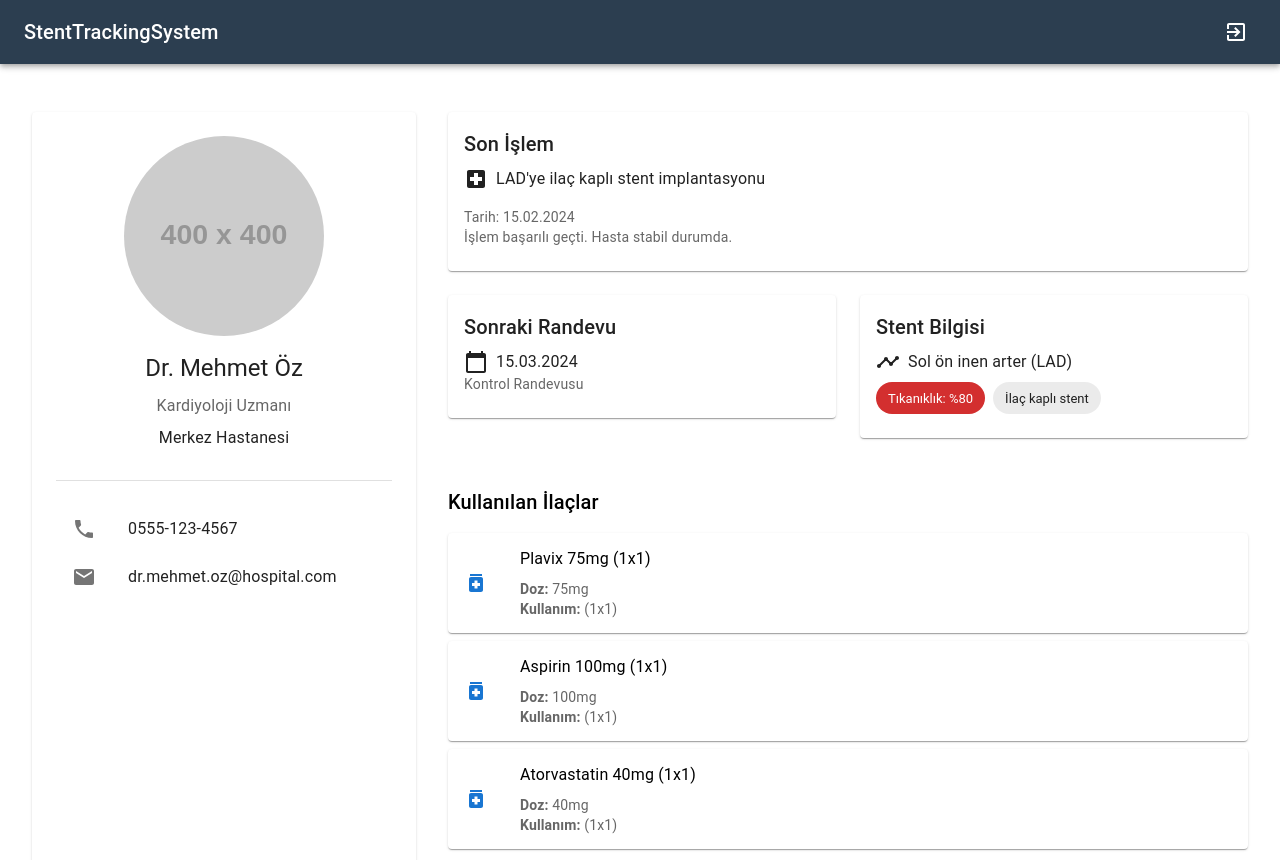
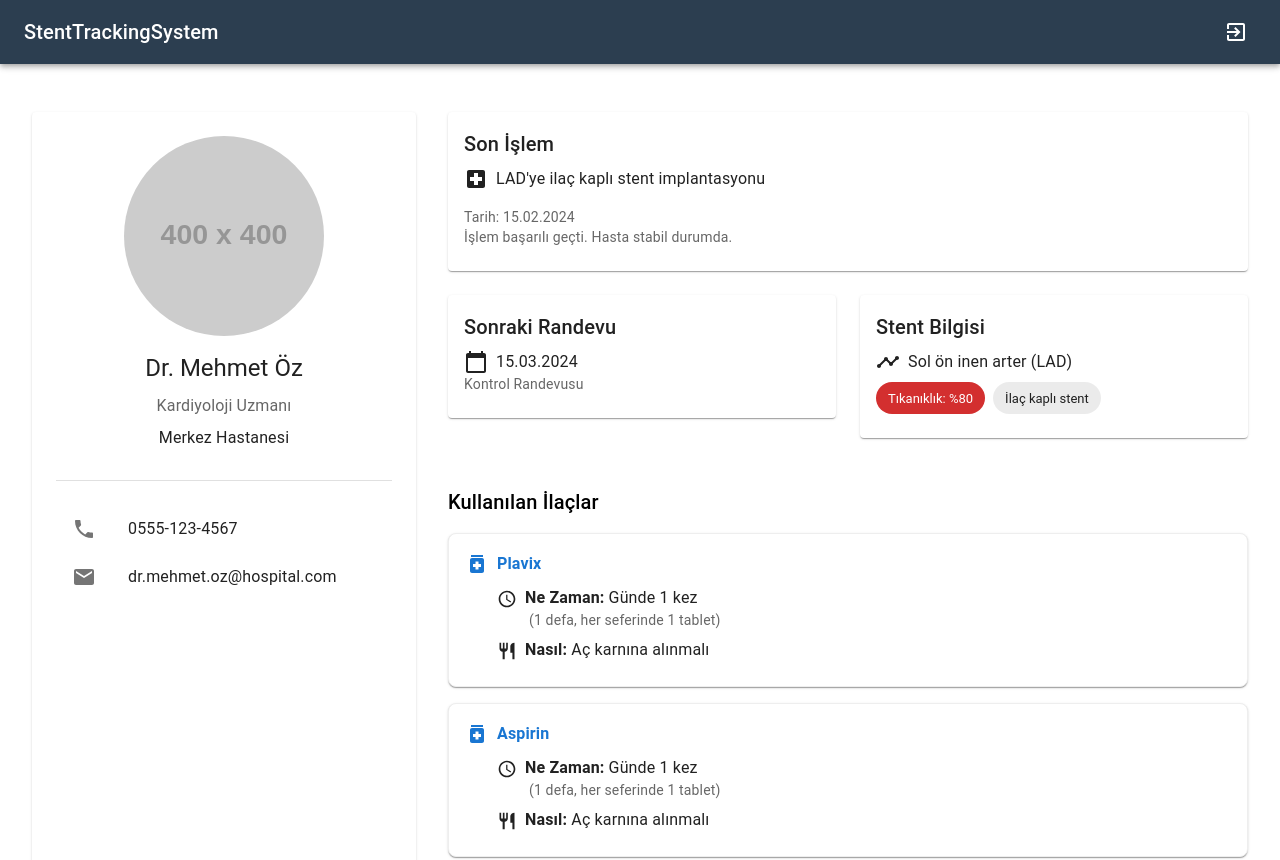
Before and after one commit to U9ursaa/StentTrackingSystem, a React (Create React App) app: page /patient/dashboard in a window 1280 px wide. Shown: the top 860 px of the page. Built offline with nearby package versions, Linux system fonts and the light colour scheme.

Commit message:
Hasta dashboard ilaç listesi daha anlaşılır hale getirildi

```diff
--- a/src/components/Patient/PatientDashboard.js
+++ b/src/components/Patient/PatientDashboard.js
@@ -20,7 +20,11 @@ import {
   Medication as MedicationIcon,
   Timeline as TimelineIcon,
   Phone as PhoneIcon,
-  Email as EmailIcon
+  Email as EmailIcon,
+  Medication as MedicationIconMUI,
+  Warning as WarningIcon,
+  AccessTime as AccessTimeIcon,
+  Restaurant as RestaurantIcon
 } from '@mui/icons-material';
 import PatientHeader from './PatientHeader';
 
@@ -46,9 +50,27 @@ const PatientDashboard = () => {
       type: "Kontrol Randevusu"
     },
     medications: [
-      "Plavix 75mg (1x1)",
-      "Aspirin 100mg (1x1)",
-      "Atorvastatin 40mg (1x1)"
+      {
+        name: "Plavix",
+        frequency: "1x1",
+        timing: "ac",
+        specialInstructions: null,
+        warnings: null
+      },
+      {
+        name: "Aspirin",
+        frequency: "1x1",
+        timing: "ac",
+        specialInstructions: null,
+        warnings: null
+      },
+      {
+        name: "Atorvastatin",
+        frequency: "1x1",
+        timing: "ac",
+        specialInstructions: null,
+        warnings: null
+      }
     ],
     stentInfo: {
       location: "Sol ön inen arter (LAD)",
@@ -64,32 +86,86 @@ const PatientDashboard = () => {
       </Typography>
       <List>
         {patientInfo.medications.map((med, index) => (
-          <ListItem
+          <Paper
             key={index}
             sx={{
-              mb: 1,
-              bgcolor: 'background.paper',
-              borderRadius: 1,
-              boxShadow: 1
+              mb: 2,
+              p: 2,
+              border: '1px solid',
+              borderColor: 'grey.200',
+              borderRadius: 2
             }}
           >
-            <ListItemIcon>
-              <MedicationIcon color="primary" />
-            </ListItemIcon>
-            <ListItemText
-              primary={med}
-              secondary={
-                <Box sx={{ mt: 1 }}>
-                  <Typography variant="body2" color="text.secondary">
-                    <strong>Doz:</strong> {med.split(' ')[1]}
-                  </Typography>
-                  <Typography variant="body2" color="text.secondary">
-                    <strong>Kullanım:</strong> {med.split(' ')[2]}
+            <Box sx={{ display: 'flex', alignItems: 'center', mb: 1 }}>
+              <MedicationIconMUI color="primary" sx={{ mr: 1 }} />
+              <Typography variant="subtitle1" color="primary" sx={{ fontWeight: 'bold' }}>
+                {med.name}
+              </Typography>
+            </Box>
+
+            <Box sx={{ pl: 4 }}>
+              {/* Doz ve Kullanım */}
+              <Box sx={{ mb: 1 }}>
+                <Typography variant="body1">
+                  <AccessTimeIcon sx={{ fontSize: 20, mr: 1, verticalAlign: 'middle' }} />
+                  <strong>Ne Zaman:</strong> Günde {med.frequency.split('x')[0]} kez
+                </Typography>
+                <Typography variant="body2" color="text.secondary" sx={{ ml: 4 }}>
+                  ({med.frequency.split('x')[0]} defa, her seferinde {med.frequency.split('x')[1]} tablet)
+                </Typography>
+              </Box>
+
+              {/* Yemek Durumu */}
+              <Box sx={{ mb: 1 }}>
+                <Typography variant="body1">
+                  <RestaurantIcon sx={{ fontSize: 20, mr: 1, verticalAlign: 'middle' }} />
+                  <strong>Nasıl:</strong> {
+                    med.timing === 'ac' ? 'Aç karnına alınmalı' :
+                    med.timing === 'pc' ? 'Tok karnına alınmalı' :
+                    med.timing === 'morning' ? 'Sabah alınmalı' :
+                    med.timing === 'evening' ? 'Akşam alınmalı' : 'Belirtilen saatlerde alınmalı'
+                  }
+                </Typography>
+              </Box>
+
+              {/* Özel Talimatlar */}
+              {med.specialInstructions && (
+                <Box sx={{
+                  mt: 1,
+                  p: 1.5,
+                  bgcolor: 'info.light',
+                  borderRadius: 1,
+                  color: 'info.contrastText'
+                }}>
+                  <Typography variant="body2">
+                    <strong>Önemli Not:</strong> {med.specialInstructions}
                   </Typography>
                 </Box>
-              }
-            />
-          </ListItem>
+              )}
+
+              {/* Uyarılar */}
+              {med.warnings && (
+                <Box sx={{
+                  mt: 1,
+                  p: 1.5,
+                  bgcolor: 'warning.light',
+                  borderRadius: 1,
+                  display: 'flex',
+                  alignItems: 'center',
+                  gap: 1
+                }}>
+                  <WarningIcon color="warning" />
+                  <Typography variant="body2" color="warning.dark">
+                    <strong>Uyarı:</strong> {
+                      med.name === 'Aspirin' ? 'Mide hassasiyeti olan hastalar dikkat etmeli' :
+                      med.name === 'Plavix' ? 'Kanama riski artabilir' :
+                      'Yan etkiler görülürse doktorunuza danışın'
+                    }
+                  </Typography>
+                </Box>
+              )}
+            </Box>
+          </Paper>
         ))}
       </List>
     </Box>
```
